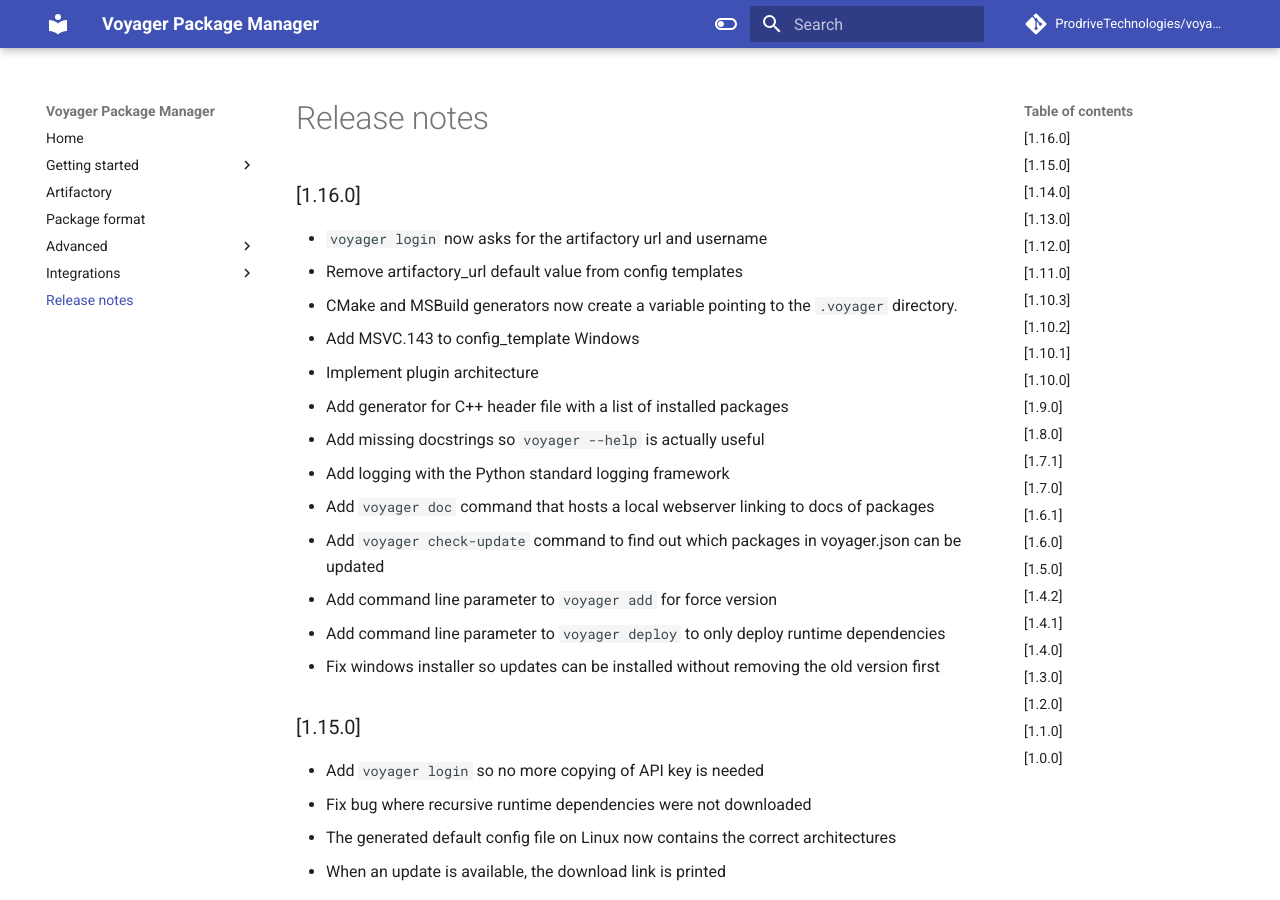
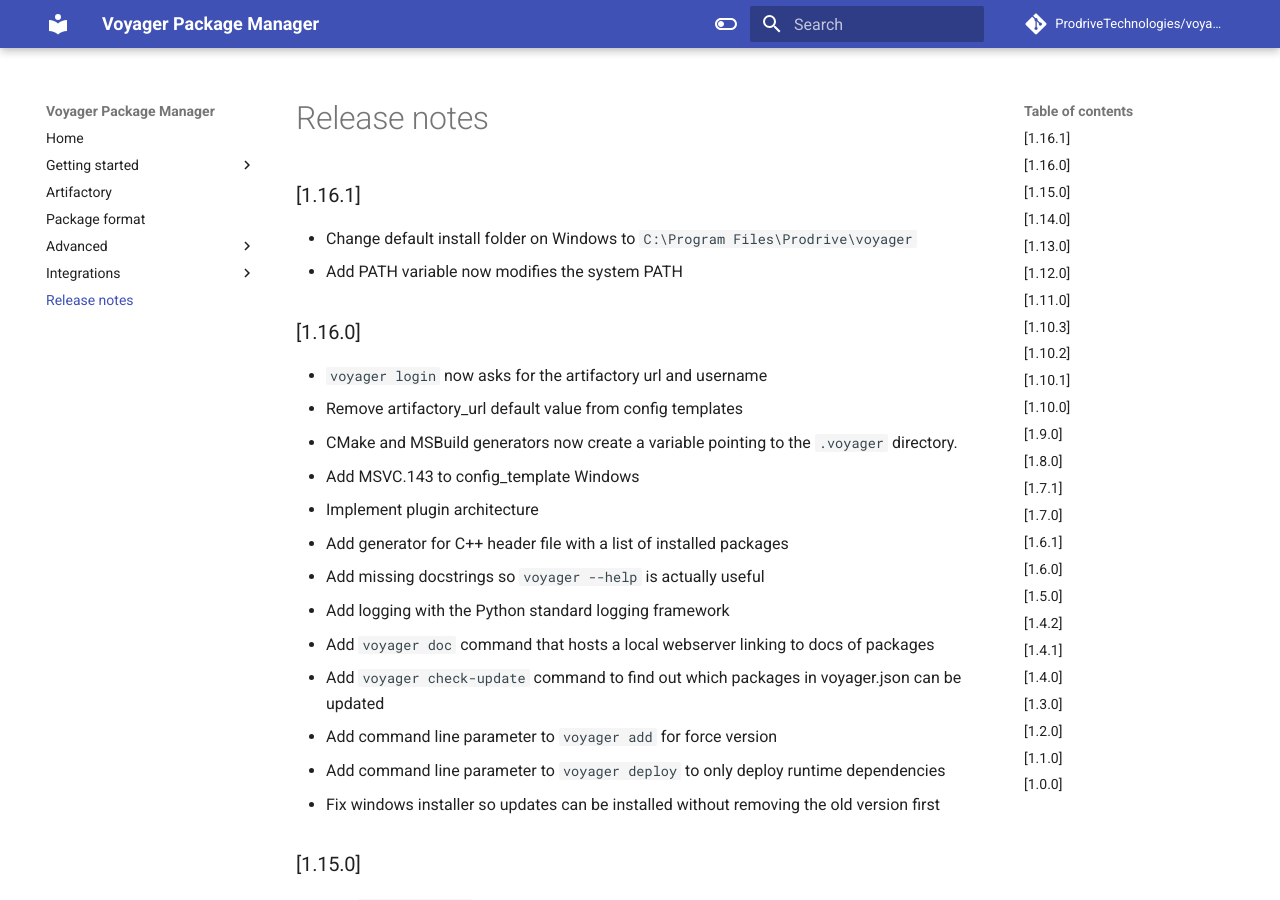
Before and after one commit to ProdriveTechnologies/voyager, an MkDocs documentation site: the page built from docs/release-notes.md, in a window 1280 px wide and 900 px high. Built offline with MkDocs 1.6.1 and Material for MkDocs 9.7.7, drawn with Linux system fonts in a browser that asks for light colours; comment, search, counter and statistics services are not loaded.

Commit message:
Add release notes for 1.16.1

```diff
--- a/docs/release-notes.md
+++ b/docs/release-notes.md
@@ -1,4 +1,8 @@
 # Release notes
+
+### [1.16.1]
+- Change default install folder on Windows to `C:\Program Files\Prodrive\voyager`
+- Add PATH variable now modifies the system PATH
 
 ### [1.16.0]
 - `voyager login` now asks for the artifactory url and username
```
